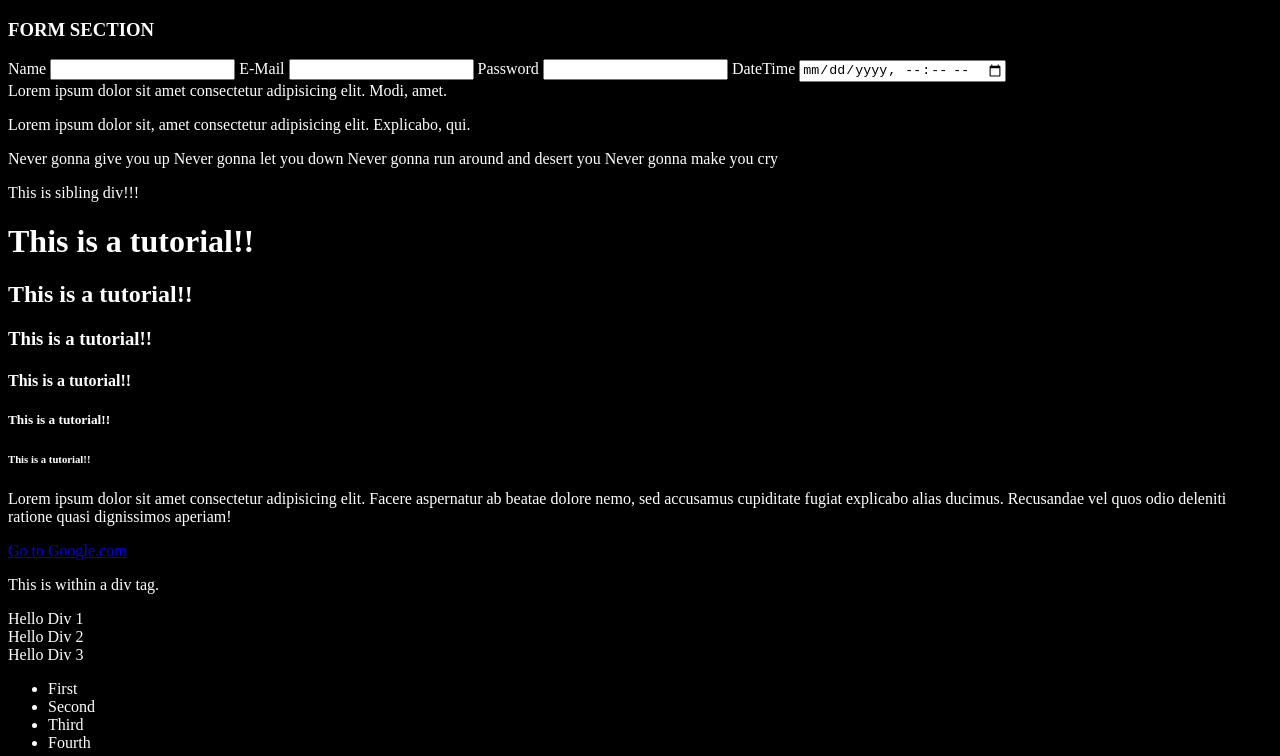
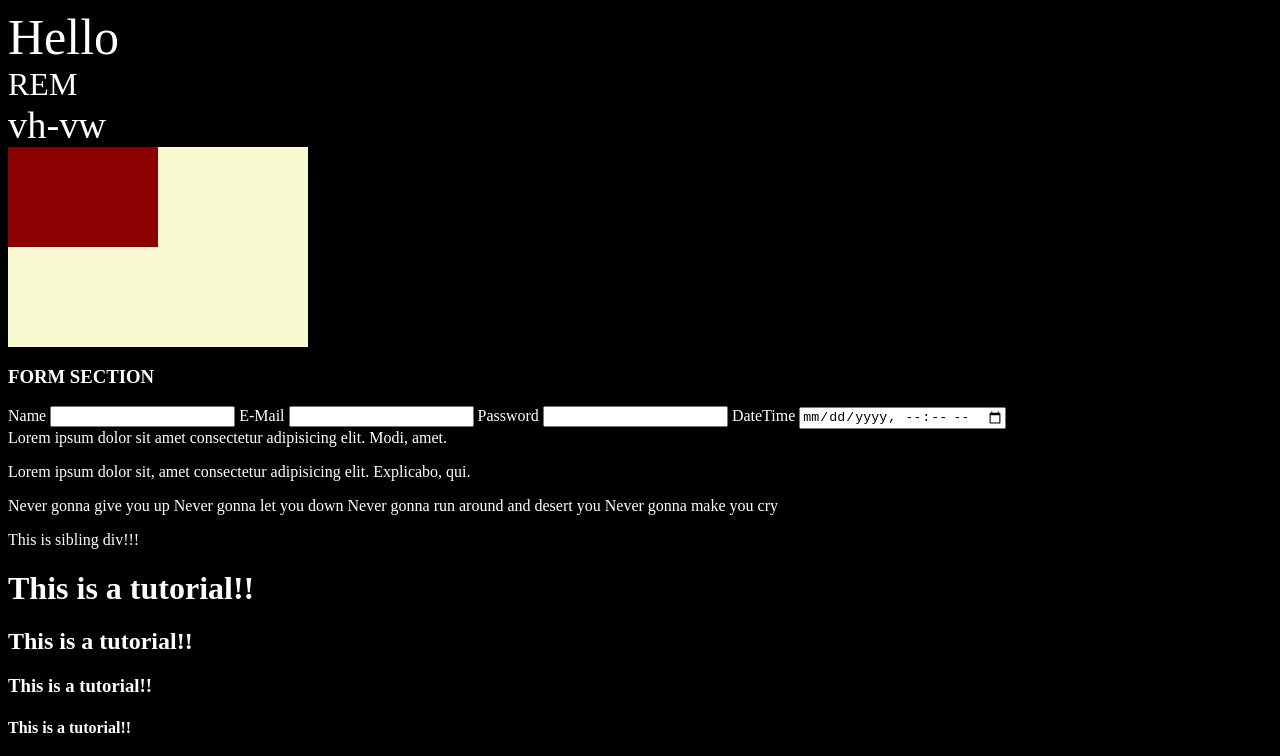
Before and after one commit to KingPin-1/HTML-CSS, a plain HTML site: page index.html in a window 1280 px wide. Shown: the top 756 px of the page. Drawn offline with Linux system fonts and the light colour scheme.

```diff
--- a/index.html
+++ b/index.html
@@ -7,6 +7,29 @@
             body{
                 background-color: black;
                 color: white;
+            }
+
+            .d1{
+                font-size: 50px;
+            }
+
+            .d2{
+                font-size: 2rem;
+            }
+
+            .parent{
+                background-color: lightgoldenrodyellow;
+                height: 200px;
+                width: 300px;
+            }
+
+            .child{
+                background-color: darkred;
+                height: 50%;
+                width: 50%;
+            }
+            .vh-vw{
+                font-size: 3vw;
             }
 
             /* body > input{
@@ -95,6 +118,20 @@
         </style>
     </head>
     <body>
+
+        <div class = "d1">
+            Hello
+        </div>
+        <div class = "d2">
+            REM
+        </div>
+        <div class="vh-vw">
+            vh-vw
+        </div>
+        <div class = "parent">
+            <div class="child">
+            </div>
+        </div>
 
             <!--FORMS-->
     <h3>
```
Also changed, not shown: NiceCoffee.html (added, +12 -0 lines), Hellot.txt.
